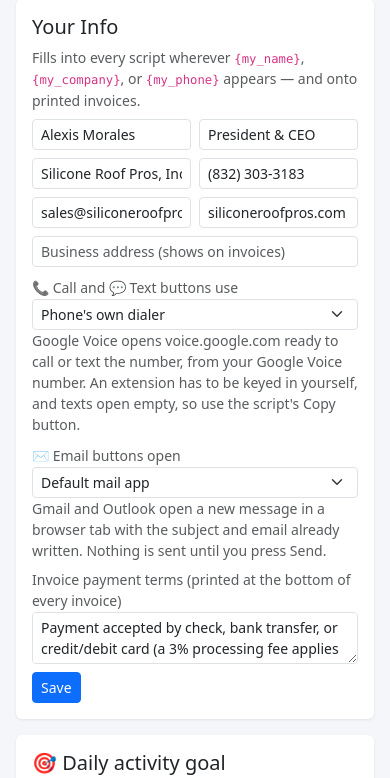
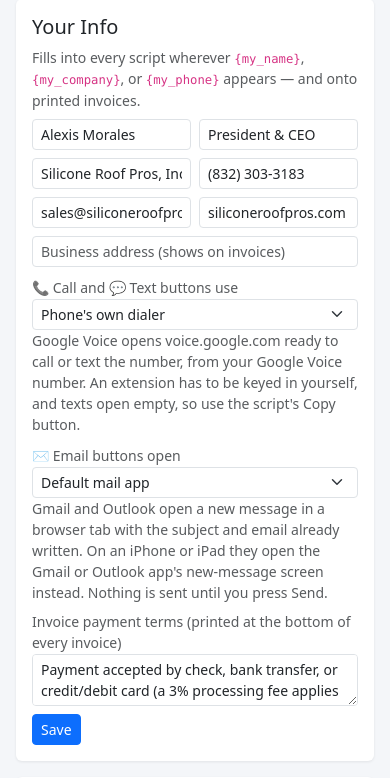
Before and after one commit to morales451/CRM, a Flask app: page /templates in a window 390 px wide. Shown: the part 118-896 px from the top of the page. Run offline with Flask 3, Linux system fonts and the light colour scheme; data comes from the database, SQL or seed files in the repository; data that the repository does not hold is empty; some libraries are stand-ins or nearby versions.

Commit message:
Open Gmail/Outlook compose in the phone apps with the draft intact
On iPhone the Gmail web compose link is handed to the Gmail app, which
opens the inbox and drops the draft. iOS now gets googlegmail:///co and
ms-outlook://compose links, Android gets mailto (its app picker keeps the
draft), and computers keep web compose.

Co-Authored-By: Claude Opus 5.5 <noreply@anthropic.com>
Claude-Session: https://claude.ai/code/session_0177CUNwvCFS931rm2bHLnPP

```diff
--- a/app.py
+++ b/app.py
@@ -95,6 +95,14 @@ def _link_prefs() -> dict:
         g.link_prefs = {"call_app": rows.get("call_app") or "phone",
                         "email_app": rows.get("email_app") or "default"}
     return g.link_prefs
+
+
+def _device() -> str:
+    """'ios', 'android' or 'desktop', from the browser's user agent."""
+    ua = request.headers.get("User-Agent", "") if request else ""
+    if any(k in ua for k in ("iPhone", "iPad", "iPod")):
+        return "ios"
+    return "android" if "Android" in ua else "desktop"
 
 
 def _e164(phone: str) -> str:
@@ -135,6 +143,18 @@ def email_link(email: str, subject: str = "", body: str = "") -> tuple[str, bool
     if not email:
         return "", False
     app_ = _link_prefs()["email_app"]
+    fields = "subject=" + quote(subject) + "&body=" + quote(body)
+    # On a phone the web compose page is handed to the Gmail/Outlook APP,
+    # which opens on the inbox and drops the draft. Those apps have their
+    # own compose links that keep everything, so phones get those instead.
+    device = _device()
+    if app_ == "gmail" and device == "ios":
+        return f"googlegmail:///co?to={quote(email)}&{fields}", False
+    if app_ == "outlook" and device == "ios":
+        return f"ms-outlook://compose?to={quote(email)}&{fields}", False
+    if app_ in ("gmail", "outlook") and device == "android":
+        # Android offers the installed mail apps for a mailto, draft intact.
+        return f"mailto:{email}?{fields}", False
     if app_ == "gmail":
         return ("https://mail.google.com/mail/?view=cm&fs=1&to=" + quote(email)
                 + "&su=" + quote(subject) + "&body=" + quote(body)), True
--- a/templates/guide.html
+++ b/templates/guide.html
@@ -354,7 +354,7 @@ future import <em>can</em> add that company again.</div>
     Voice. Then you can leave the CRM on "Phone's own dialer", and every 📞 still goes out on your
     Google Voice number, extension included.</li>
   <li><strong>✉️ → Gmail or Outlook in the browser:</strong> opens a new message with the subject
-    and body already written, in a new tab. Nothing is sent until you press Send. "Default mail
+    and body already written, in a new tab. On an iPhone it opens the Gmail or Outlook app's new-message screen instead. Nothing is sent until you press Send. "Default mail
     app" uses whatever your computer or phone opens for email links.</li>
   <li><strong>No ✉️ button?</strong> The account has no email on file. The page now says
     <em>No email on file</em>, and the scripts page says what to add. Fill it in under Account
--- a/templates/templates.html
+++ b/templates/templates.html
@@ -29,7 +29,8 @@
         {% for k, v in EMAIL_APPS.items() %}<option value="{{ k }}" {{ 'selected' if settings.get('email_app', 'default') == k }}>{{ v }}</option>{% endfor %}
       </select>
       <div class="small text-muted">Gmail and Outlook open a new message in a browser tab with the subject
-        and email already written. Nothing is sent until you press Send.</div>
+        and email already written. On an iPhone or iPad they open the Gmail or Outlook app's
+        new-message screen instead. Nothing is sent until you press Send.</div>
     </div>
     <div class="col-12">
       <label class="form-label small mb-0 text-muted">Invoice payment terms (printed at the bottom of every invoice)</label>
```
Also changed, not shown: tests/test_crm.py (+13 -0 lines), README.md.
